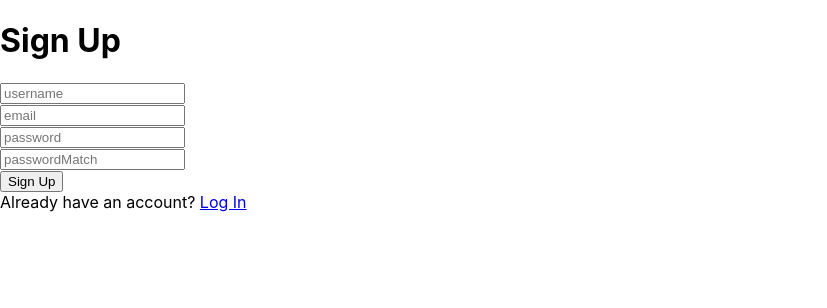
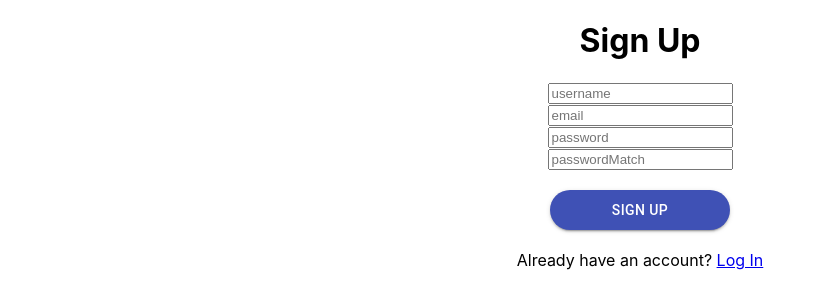
Before and after one commit to piratemermaid/fe-tracker, a React (Create React App) app in the folder client/: page /signup in a window 1280 px wide. Shown: the top 308 px of the page, without its empty margins (0-827 px from the left). Built offline with nearby package versions, Linux system fonts and the light colour scheme; no server answers.

Commit message:
update ui

```diff
--- a/client/src/App.css
+++ b/client/src/App.css
@@ -32,6 +32,14 @@ ul {
 
 li {
     list-style-type: none;
+}
+
+/* auth pages */
+button.auth-button {
+    margin: 20px 0;
+    width: 180px;
+    height: 40px;
+    border-radius: 20px;
 }
 
 /* new playthrough */
--- a/client/src/pages/auth/Login.js
+++ b/client/src/pages/auth/Login.js
@@ -1,6 +1,8 @@
 import React, { Component } from "react";
 import axios from "axios";
 import { withRouter, Link } from "react-router-dom";
+
+import Button from "@material-ui/core/Button";
 
 class Login extends Component {
     constructor(props) {
@@ -25,11 +27,9 @@ class Login extends Component {
             .then((res) => {
                 if (res.data.login === "success") {
                     this.props.authenticateUser(true);
-                    if (this.props.playthrough) {
-                        this.props.history.push("/");
-                    } else {
-                        this.props.history.push("/new_playthrough");
-                    }
+                    // TODO: reroute to roster and then prompt to start
+                    // new playthrough if none
+                    this.props.history.push("/");
                 }
             })
             .catch((err) => {
@@ -45,7 +45,7 @@ class Login extends Component {
     render() {
         const { username, password, errorMessage } = this.state;
         return (
-            <div>
+            <div className="center">
                 <h1>Log In</h1>
                 <form onSubmit={(e) => this.onSubmit(e)}>
                     <div className="input-field">
@@ -67,9 +67,14 @@ class Login extends Component {
                         />
                     </div>
                     <div className="form-error">{errorMessage}</div>
-                    <button type="button" onClick={(e) => this.onSubmit(e)}>
+                    <Button
+                        className="auth-button"
+                        variant="contained"
+                        color="primary"
+                        onClick={(e) => this.onSubmit(e)}
+                    >
                         Log In
-                    </button>
+                    </Button>
                     <div>
                         Don't have an account yet?{" "}
                         <Link to="/signup">Sign Up</Link>
--- a/client/src/pages/auth/Signup.js
+++ b/client/src/pages/auth/Signup.js
@@ -1,6 +1,8 @@
 import React, { Component } from "react";
 import axios from "axios";
 import { withRouter, Link } from "react-router-dom";
+
+import Button from "@material-ui/core/Button";
 
 class Signup extends Component {
     constructor(props) {
@@ -85,7 +87,7 @@ class Signup extends Component {
             errorMessage
         } = this.state;
         return (
-            <div>
+            <div className="center">
                 <h1>Sign Up</h1>
                 <form onSubmit={(e) => this.onSubmit(e)}>
                     <div className="input-field">
@@ -127,9 +129,14 @@ class Signup extends Component {
                         />
                     </div>
                     <div className="form-error">{errorMessage}</div>
-                    <button type="button" onClick={(e) => this.onSubmit(e)}>
+                    <Button
+                        className="auth-button"
+                        variant="contained"
+                        color="primary"
+                        onClick={(e) => this.onSubmit(e)}
+                    >
                         Sign Up
-                    </button>
+                    </Button>
                 </form>
                 <div>
                     Already have an account? <Link to="/login">Log In</Link>
```
